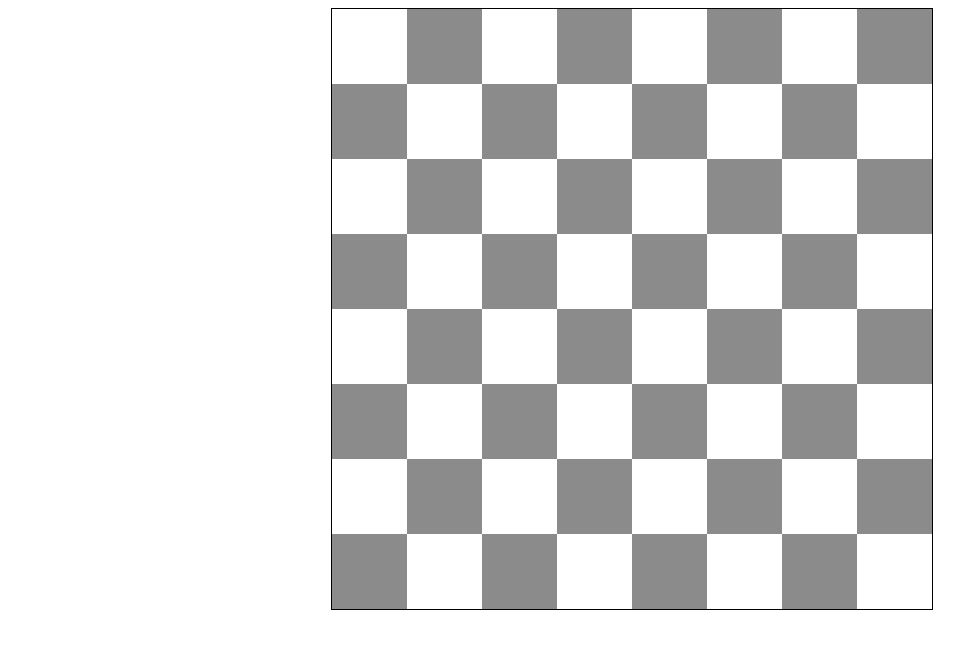
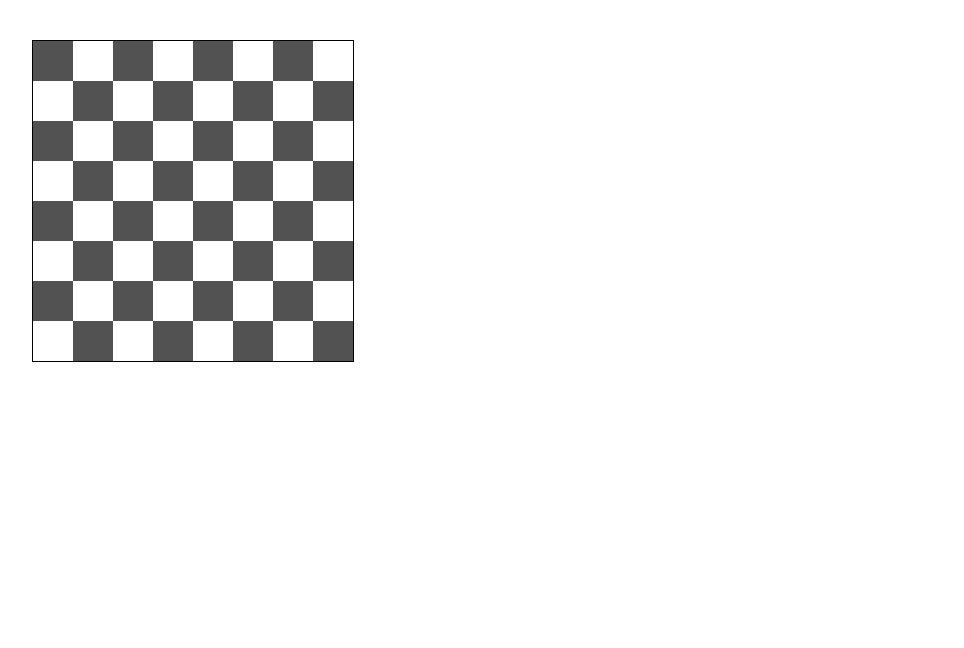
Before and after one commit to LuckyTny/chess-knight, a plain HTML site: page index.html in a window 1280 px wide. Shown: the whole page, without its empty margins (8-972 px from the left). Drawn offline with Linux system fonts and the light colour scheme.

Commit message:
Finall commit

```diff
--- a/index.html
+++ b/index.html
@@ -1,19 +1,24 @@
 <!DOCTYPE html>
 <html lang="en">
+
 <head>
     <meta charset="UTF-8">
     <meta name="viewport" content="width=device-width, initial-scale=1.0">
     <meta http-equiv="X-UA-Compatible" content="ie=edge">
+    <title>Document</title>
     <link rel="stylesheet" href="style.css">
+    <link href="https://fonts.googleapis.com/css?family=Roboto" rel="stylesheet">
+</head>
 
-    <title>Chess Knight</title>
-</head>
 <body>
     <div class="container">
-      <div class="chess-field">
+        <div class="left">
+            <div id="field"></div>
 
-      </div>
+        </div>
     </div>
-    <script src= "script.js"></script>
+
+    <script src="script.js"></script>
 </body>
+
 </html>
--- a/script.js
+++ b/script.js
@@ -1,4 +1,4 @@
-let chess = [
+/*let chess = [
   [0, 0, 0, 0, 0, 0, 0, 0],
   [0, 0, 0, 0, 0, 0, 0, 0],
   [0, 0, 0, 0, 0, 0, 0, 0],
@@ -16,7 +16,7 @@ function draw(){
     let arr = chess[i];
     for (let j = 0; j < arr.length; j++){
       if (m % 2 == 0){
-        out += '<div class = "chess-block" ></div>';
+        out += '<div class = "chess-block"></div>';
       }
       else {
         out += '<div class = "chess-block grey-block"></div>';
@@ -28,3 +28,80 @@ function draw(){
   document.querySelector('.chess-field').innerHTML = out;
 }
 draw();
+
+*/
+
+
+let chess = [
+  [0, 0, 0, 0, 0, 0, 0, 0],
+  [0, 0, 0, 0, 0, 0, 0, 0],
+  [0, 0, 0, 0, 0, 0, 0, 0],
+  [0, 0, 0, 0, 0, 0, 0, 0],
+  [0, 0, 0, 0, 0, 0, 0, 0],
+  [0, 0, 0, 0, 0, 0, 0, 0],
+  [0, 0, 0, 0, 0, 0, 0, 0],
+  [0, 0, 0, 0, 0, 0, 0, 0],
+];
+
+function draw() {
+  let out = '';
+  document.querySelector('#field').innerHTML = '';
+  let m = 0;
+  for (let i = 0; i < chess.length; i++) {
+      let arr = chess[i];
+      for (let k = 0; k < arr.length; k++) {
+          if (m % 2 == 0) {
+              document.querySelector('#field').innerHTML += '<div class="chess-block bg-black" data-x="' + k + '" data-y="' + i + '"></div>';
+
+          }
+          else {
+              document.querySelector('#field').innerHTML += '<div class="chess-block" data-x="' + k + '" data-y="' + i + '"></div>';
+
+          }
+          m++;
+      }
+      m++;
+  }
+  document.querySelectorAll('.chess-block').forEach(function (element) {
+      element.onclick = horse;
+  })
+}
+
+function horse() {
+  document.querySelectorAll('.chess-block').forEach(function (element) {
+      element.classList.remove('active');
+      element.classList.remove('green');
+  })
+  // console.log(this);
+  let x = this.dataset.x;
+  let y = this.dataset.y;
+  this.classList.add('green');
+  console.log(x + ' ' + y);
+  if (+x + 2 < 8 && +y + 1 < 8) {
+      document.querySelector('.chess-block[data-x="' + (+x + 2) + '"][data-y="' + (+y + 1) + '"]').classList.add('active');
+  }
+  if (+x + 2 < 8 && +y - 1 >= 0) {
+      document.querySelector('.chess-block[data-x="' + (+x + 2) + '"][data-y="' + (+y - 1) + '"]').classList.add('active');
+  }
+  if (+x + 1 < 8 && +y + 2 < 8) {
+      console.log(document.querySelector('.chess-block[data-x="' + (+x + 1) + '"][data-y="' + (+y + 2) + '"]'));
+      document.querySelector('.chess-block[data-x="' + (+x + 1) + '"][data-y="' + (+y + 2) + '"]').classList.add('active');
+  }
+  if (x - 1 >= 0 && +y + 2 < 8) {
+      document.querySelector('.chess-block[data-x="' + (+x - 1) + '"][data-y="' + (+y + 2) + '"]').classList.add('active');
+  }
+  if (x - 2 >= 0 && +y + 1 < 8) {
+      document.querySelector('.chess-block[data-x="' + (+x - 2) + '"][data-y="' + (+y + 1) + '"]').classList.add('active');
+  }
+  if (x - 2 >= 0 && y - 1 >= 0) {
+      document.querySelector('.chess-block[data-x="' + (+x - 2) + '"][data-y="' + (+y - 1) + '"]').classList.add('active');
+  }
+  if (+x + 1 < 8 && y - 2 >= 0) {
+      document.querySelector('.chess-block[data-x="' + (+x + 1) + '"][data-y="' + (+y - 2) + '"]').classList.add('active');
+  }
+  if (x - 1 >= 0 && y - 2 >= 0) {
+      document.querySelector('.chess-block[data-x="' + (+x - 1) + '"][data-y="' + (+y - 2) + '"]').classList.add('active');
+  }
+}
+
+draw();
--- a/style.css
+++ b/style.css
@@ -1,25 +1,55 @@
-.container {
-    display: flex;
-    justify-content: center;
-    align-items: center;
+* {
+  margin: 0;
+  box-sizing: border-box;
 }
 
-.chess-field{
-  display: flex;
-  flex-wrap: wrap;
-}
-.chess-field{
-    width: 600px;
-    height: 600px;
-    border: 1px solid #000;
+
+.text-center {
+  text-align: center;
 }
 
-.chess-block{
-  width: 75px;
-  height: 75px;
-
+.container {
+  max-width: 1200px;
+  margin: 40px auto;
 }
 
-.grey-block{
-  background-color: #8b8b8b;
+.left {
+  width: 70%;
+  float: left;
 }
+
+.right {
+  width: 30%;
+  float: left;
+}
+
+#field {
+  width: 320px;
+  height: 320px;
+  box-sizing: content-box;
+  border: 1px solid black;
+}
+
+#field::after {
+  content: "";
+  display: block;
+  clear: both;
+}
+
+.chess-block {
+  width: 40px;
+  height: 40px;
+  float: left;
+}
+
+.bg-black {
+  background: #525252;
+}
+
+.active {
+  background-color: orange;
+}
+
+.green {
+  background: green;
+}
```
